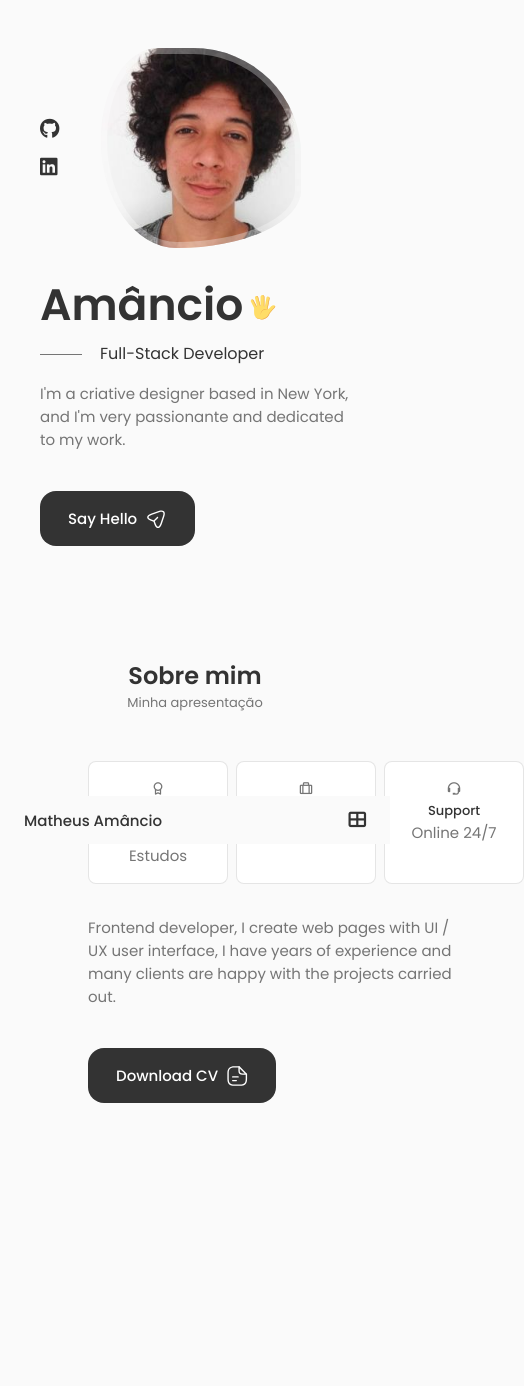
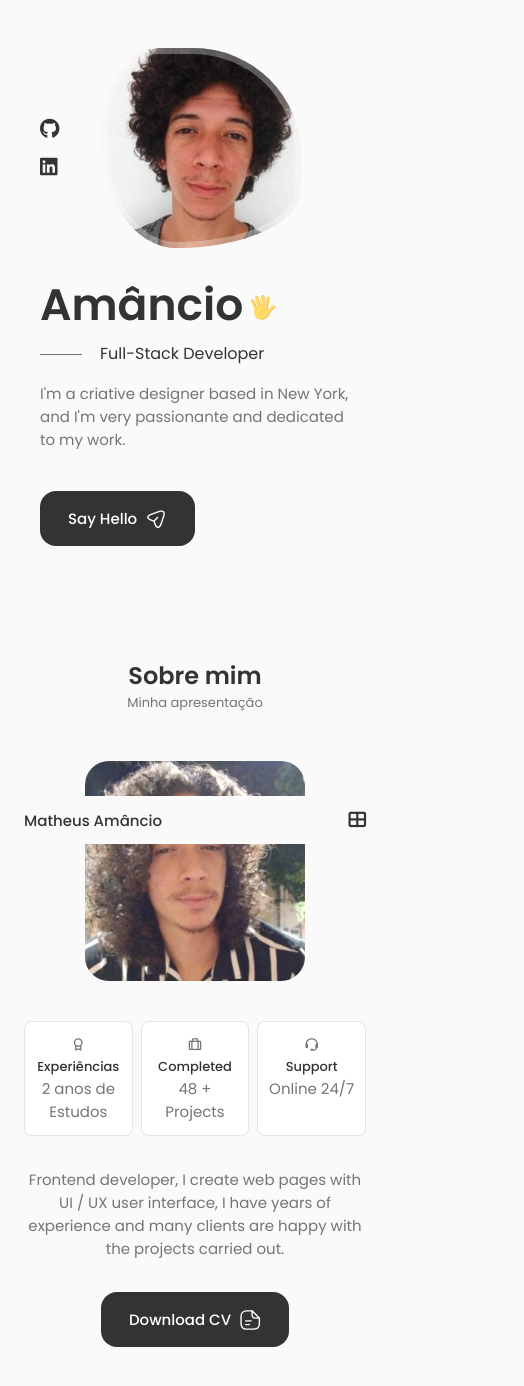
Before and after one commit to amanncio/portfolio, a React (Create React App) app: page / in a window 390 px wide. Shown: the top 1386 px of the page, 524 px wide, since content can reach past the window. Before the commit the page ends 1215 px from the top, so only its background shows below. Built offline with nearby package versions, Linux system fonts and the light colour scheme.

Commit message:
[Resposividade do componete About finalizado]

```diff
--- a/src/components/About/about.css
+++ b/src/components/About/about.css
@@ -43,3 +43,52 @@
     padding: 0 4rem 0 0;
     margin-bottom: var(--mb-2-5);
 }
+
+/*=============== BREAKPOINTS ===============*/
+/* For large devices */
+@media screen and (max-width: 992px) {
+    .about__container {
+        grid-template-columns: 1fr;
+        row-gap: 2.5rem;
+    }
+
+    .about__img {
+        width: 220px;
+    }
+
+    .about__box {
+        padding: 0.75rem 0.5rem;
+    }
+
+    .about__data {
+        text-align: center;
+    }
+
+    .about__info {
+        justify-content: center;
+    }
+
+    .about__description {
+        padding: 0 5rem;
+        margin-bottom: 2rem;
+    }
+}
+
+/* For medium devices */
+@media screen and (max-width: 576px) {
+    .about__info {
+        grid-template-columns: repeat(3, 1fr);
+    }
+
+    .about__description {
+        padding: 0;
+    }
+
+}
+
+/* For small devices */
+@media screen and (max-width: 350px) {
+    .about__info {
+        grid-template-columns: repeat(2, 1fr);
+    }
+}
```
Also changed, not shown: src/assets/about.jpg.
